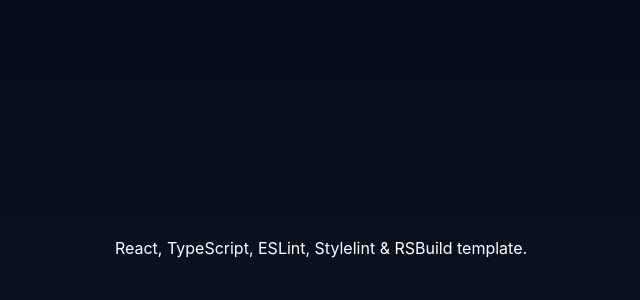
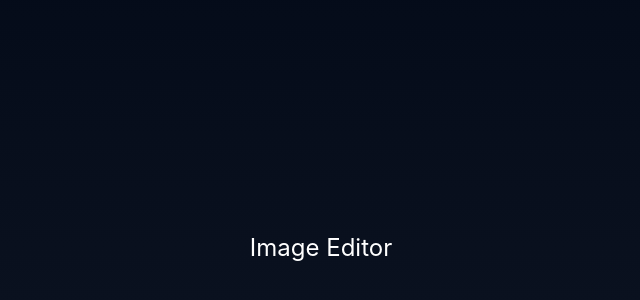
Before and after one commit to janszotkowski/react-image-cropper, a React app: page / in a window 1280 px wide. Shown: the part 152-452 px from the top of the page, without its empty margins (319-959 px from the left). Built offline with nearby package versions, Linux system fonts and the light colour scheme; the HTML template or start-up script is replaced by a standard one.

Commit message:
Update app.tsx

```diff
--- a/src/App.tsx
+++ b/src/App.tsx
@@ -2,9 +2,9 @@
 
 const App = (): React.ReactElement => {
     return (
-        <div className={'w-full h-screen flex flex-col items-center justify-center'}>
-            <h1>React, TypeScript, ESLint, Stylelint & RSBuild template.</h1>
-        </div>
+        <main className={'w-full h-screen flex flex-col items-center justify-center text-white'}>
+            <h1 className={'text-2xl mb-8'}>Image Editor</h1>
+        </main>
     );
 };
 
```
